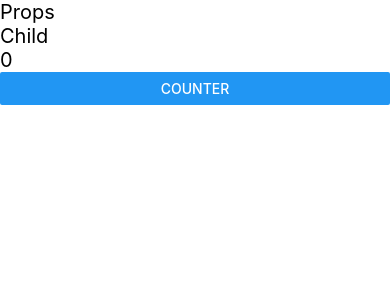
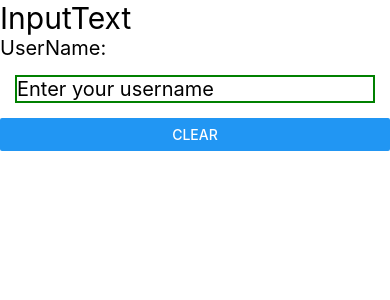
Before and after one commit to bhattk64/React-Native-Practice, a React Native app: screen / in a window 390 px wide. Shown: the top 300 px of the page. Built offline with nearby package versions, Linux system fonts and the light colour scheme.

Commit message:
text input component

```diff
--- a/App.jsx
+++ b/App.jsx
@@ -2,10 +2,12 @@
 // import {Text,View,Button}from 'react-native'
 // import First from './src/components/First'
 import {View} from 'react-native'
+import InputText from './src/components/InputText'
 // import JSX from './src/components/JSX'
 // import OnClick from './src/components/OnClick'
 // import UseStateHooks from './src/components/UseStateHooks'
-import Props from './src/components/Props'
+// import Props from './src/components/Props'
+
 
 const App = () => {
   return (
@@ -17,7 +19,8 @@
    {/* <JSX/> */}
     {/* <OnClick/> */}
     {/* <UseStateHooks/> */}
-    <Props/>
+    {/* <Props/> */}
+    <InputText/>
     </View>
 
 
--- /dev/null
+++ b/src/components/InputText.jsx
@@ -0,0 +1,18 @@
+import { View, Text, TextInput, Button } from 'react-native'
+import React, { useState } from 'react'
+import UseStateHooks from './UseStateHooks'
+
+const InputText = () => {
+
+    const[username,setUserName]=useState('')
+  return (
+    <View>
+      <Text style={{fontSize:30}}>InputText</Text>
+      <Text style={{fontSize:20}}>UserName:{username} </Text>
+      <TextInput style={{fontSize:20,borderWidth:2,borderColor:'green',margin:15}}value={username} placeholder='Enter your username' onChangeText={(value)=>setUserName(value)}/>
+      <Button title='clear' onPress={()=> setUserName('')}/>
+    </View>
+  )
+}
+
+export default InputText
```
